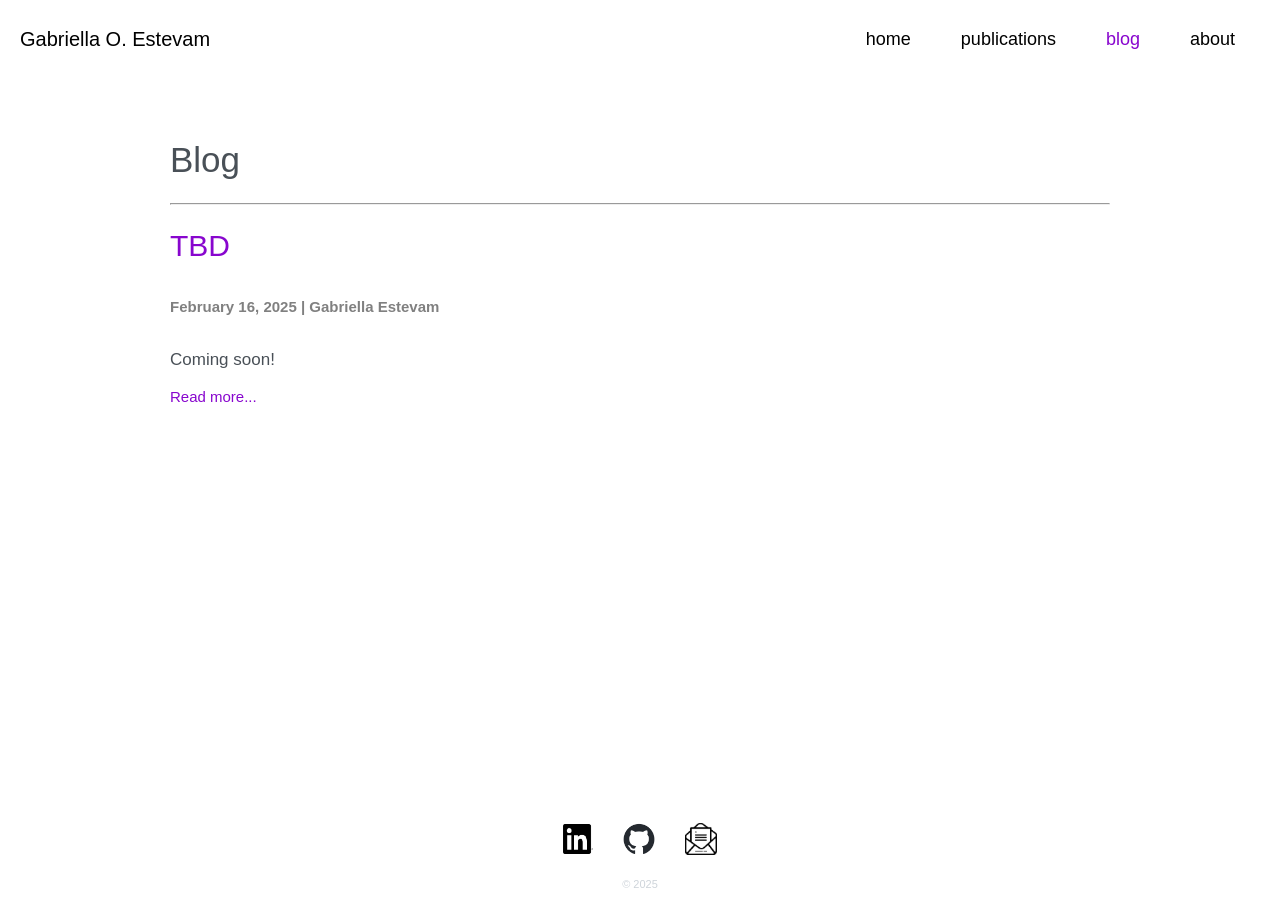
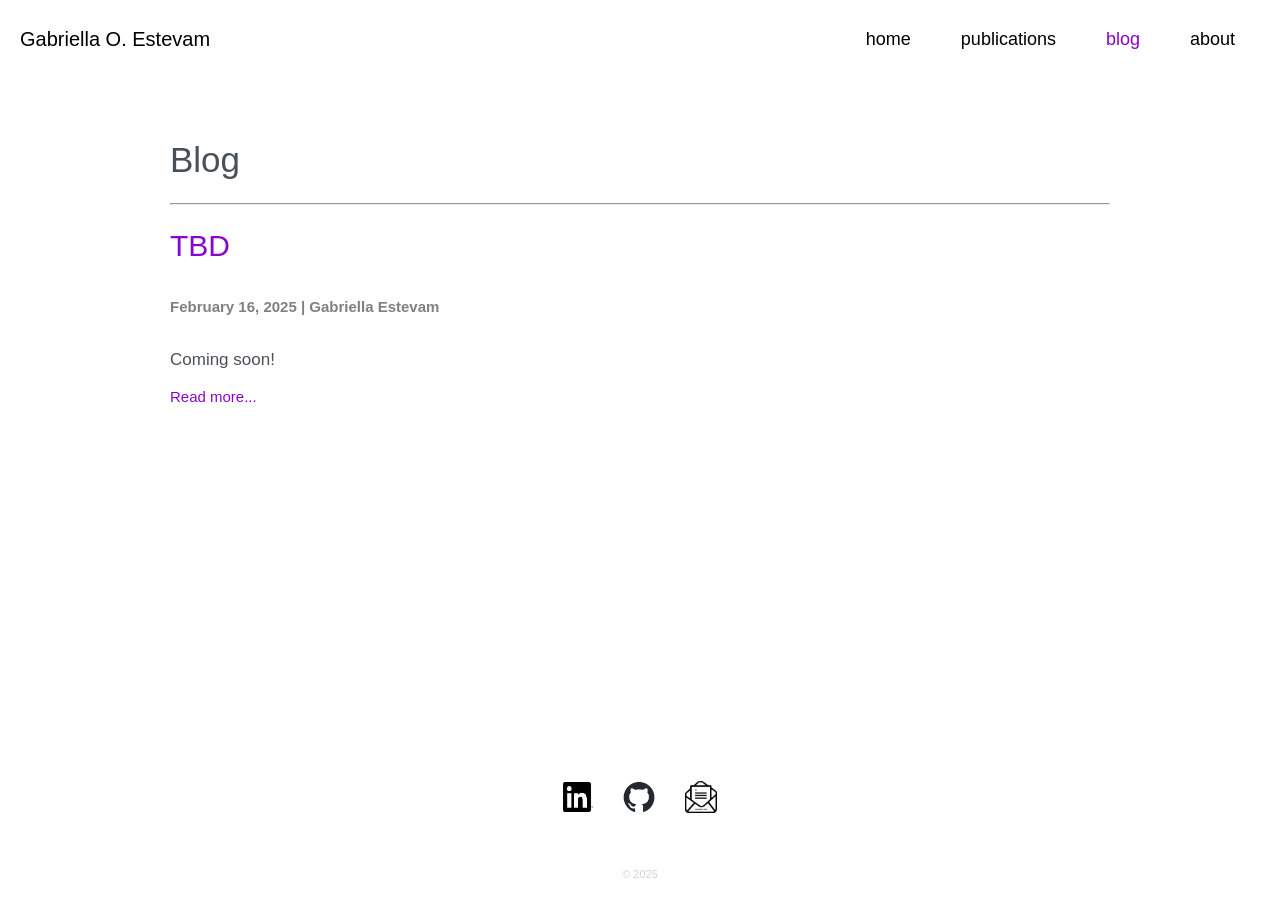
Before and after one commit to gestevam/gestevam.github.io, a Jekyll site: the page built from blog.md, in a window 1280 px wide. Built offline with Jekyll 4.4.1, drawn with Linux system fonts in a browser that asks for light colours.

Commit message:
Update default.html

```diff
--- a/_layouts/default.html
+++ b/_layouts/default.html
@@ -98,30 +98,20 @@
     {{ content }}
   </div>
 
-  <!-- footer-->
+  <!-- footer -->
   <div style="
       display: flex;
+      flex-direction: column;
       align-items: center;
       justify-content: center;
       width: 80%;
       margin: 20px auto;
+      text-align: center;
       position: relative;">
 
-  <!-- copyright -->
-  <div style="
-        font-size: 11px;
-        color: #CED4DA;
-        position: absolute;
-        bottom: -10px;
-        left: 50%;
-        transform: translateX(-50%);
-        text-align: center;
-        width: 100%;">
-        © <span id="year"></span>
-    </div>
-
+  <!-- social -->
   {% unless page.body_class == "about-page" %}
-    <div class="contact-section" style="display: flex; align-items: center; gap: 10px;">
+  <div class="contact-section" style="display: flex; align-items: center; gap: 10px; margin-bottom: 30px;">
     <a href="https://linkedin.com/in/gestevam" target="_blank">
       <img src="/static/img/social/InBug-Black.png" alt="LinkedIn" style="width: 30px; height: 30px">
     </a>
@@ -133,15 +123,20 @@
     </a>
   </div>
   {% endunless %}
+
+  <!-- copyright -->
+  <div style="font-size: 11px; color: #CED4DA;">
+      © <span id="year"></span>
+    </div>
   </div>
 
 <script>
   function toggleMenu() {
     document.querySelector('.nav-right').classList.toggle('active');
   }
-
   document.getElementById("year").textContent = new Date().getFullYear();
 </script>
 
+
 </body>
 </html>
```
Lines whose indentation alone changed are shown as unchanged.
